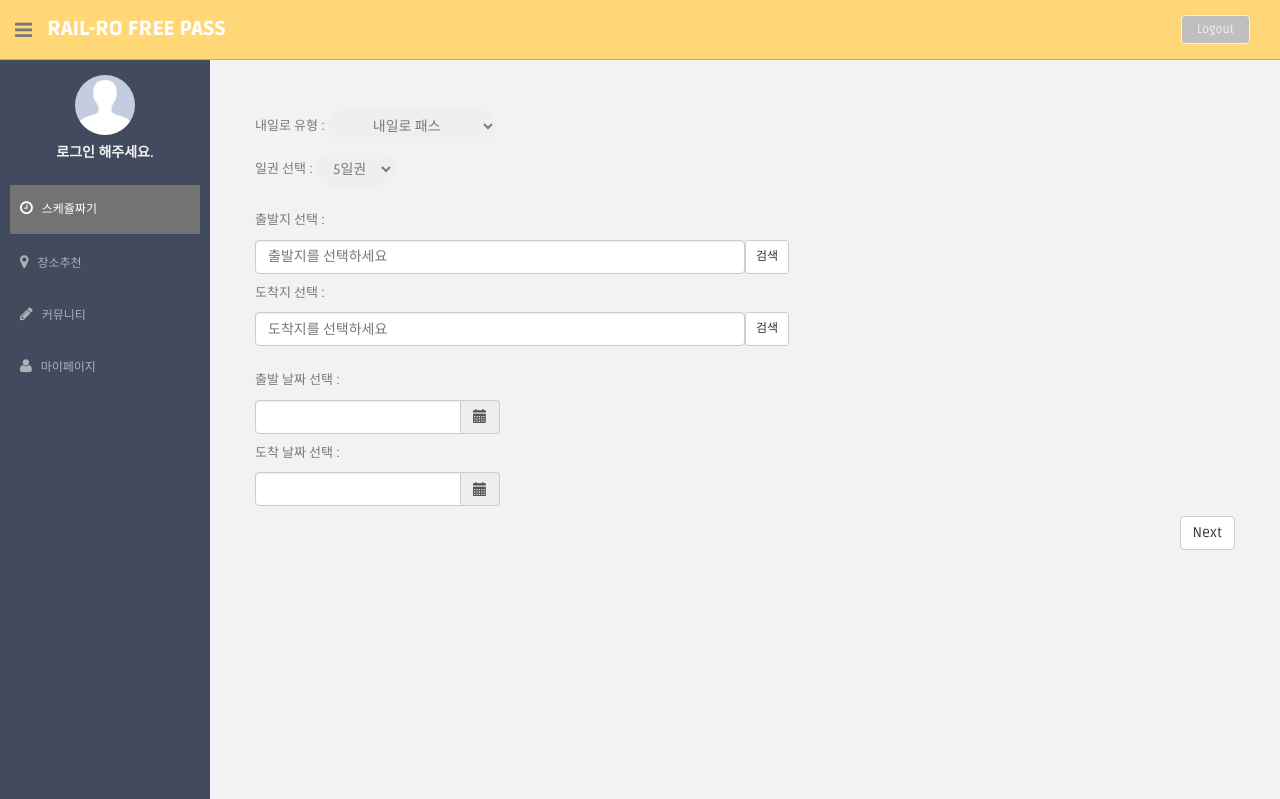
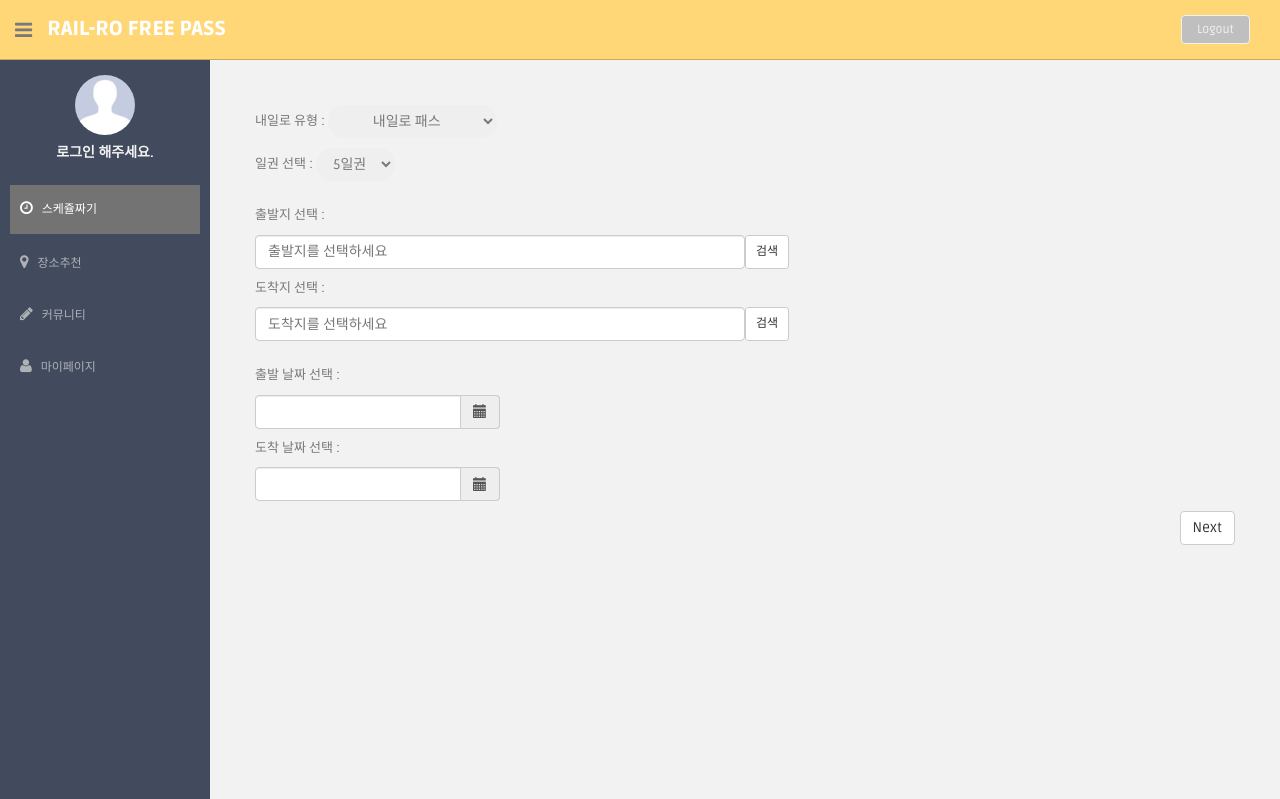
Before and after one commit to ahlim721/dna_railro, a Django app: template schedule/templates/schedule/schedule.html in a window 1280 px wide. Shown: the top 799 px of the page. Run offline with Django 3.2, Linux system fonts and the light colour scheme; the template is opened without the code that fills it, so the values that code supplies are empty; some libraries are stand-ins or nearby versions.

Commit message:
Fixed schedule

```diff
--- a/schedule/templates/schedule/schedule.html
+++ b/schedule/templates/schedule/schedule.html
@@ -173,7 +173,7 @@
                 <div class="col-lg-12">
                   <form name="scheduleform" method="post" action="doschedule">
                     {% csrf_token %}
-                    <div class="" style="padding-top:15px">
+                    <div class="" style="padding-top:10px">
                       <p> 내일로 유형 :
                         <select class="btn btn-round" id="railro_type">
                           <option value="general">내일로 패스</option>
```
